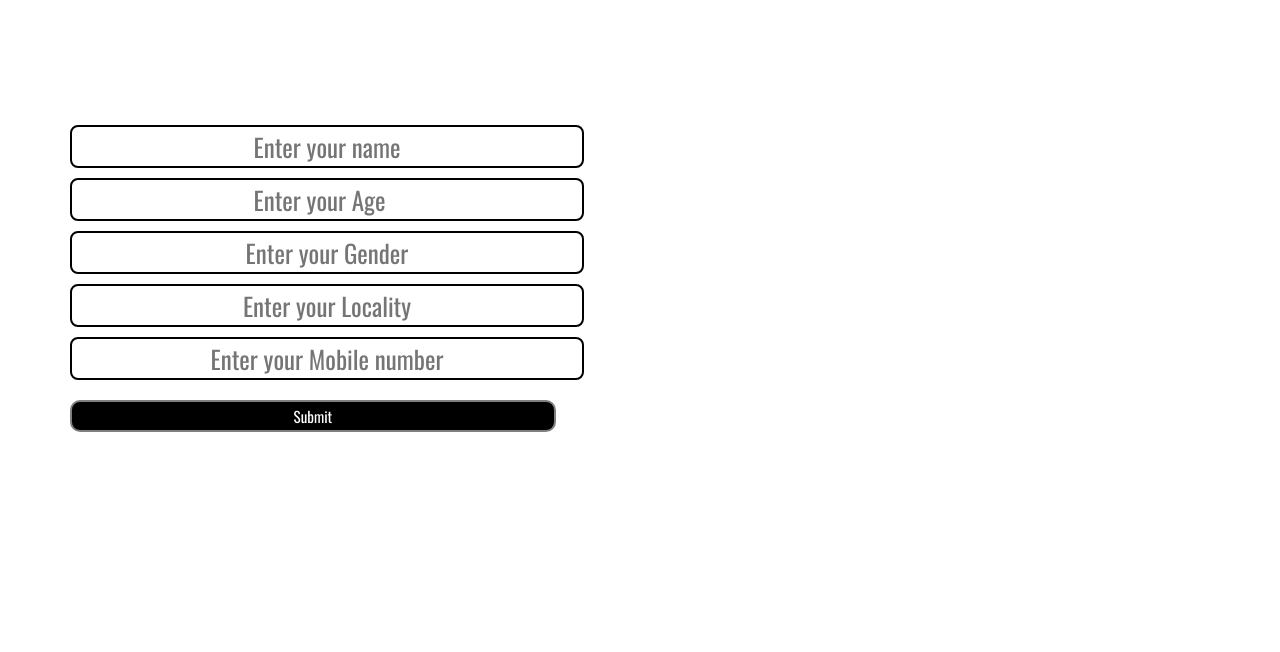
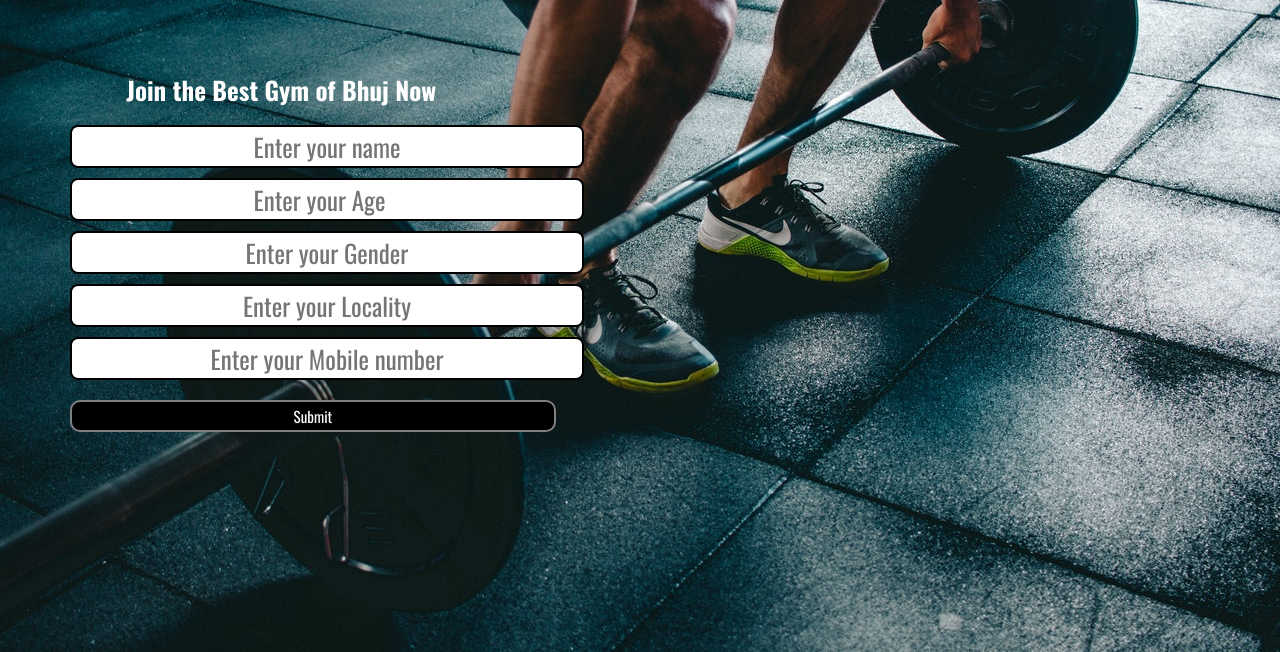
Before and after one commit to Nitishpal68/Gym-Website, a plain HTML site: page index.html in a window 1280 px wide. Shown: the part 148-800 px from the top of the page. Drawn offline with nearby package versions, Linux system fonts and the light colour scheme.

Commit message:
Update style.css

```diff
--- a/style.css
+++ b/style.css
@@ -3,7 +3,7 @@ body{
 	color: white;
 	margin: 0px;
 	padding: 0px;
-	background: url('img/v.jpg');
+	background: url('v.jpg');
 
 
 	font-family: 'Oswald', sans-serif;
```
